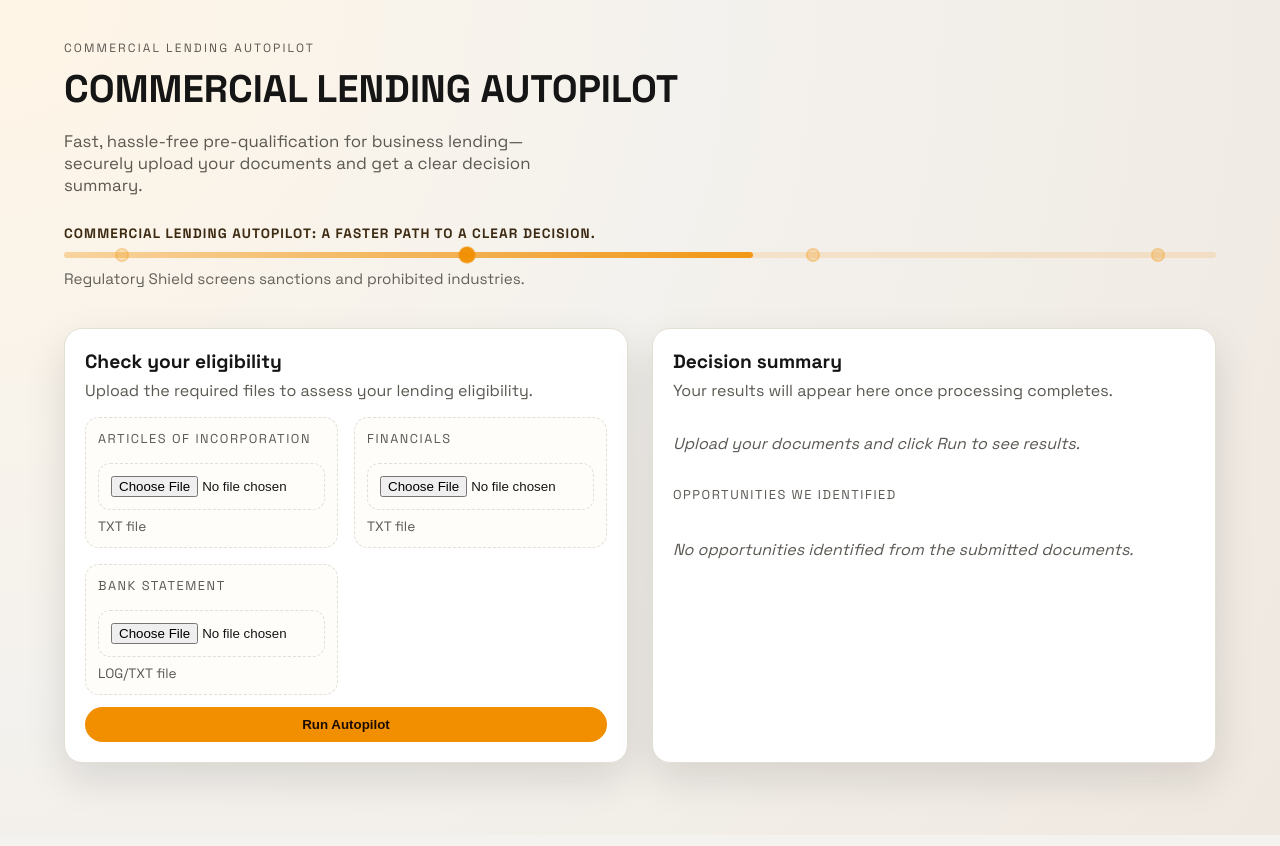
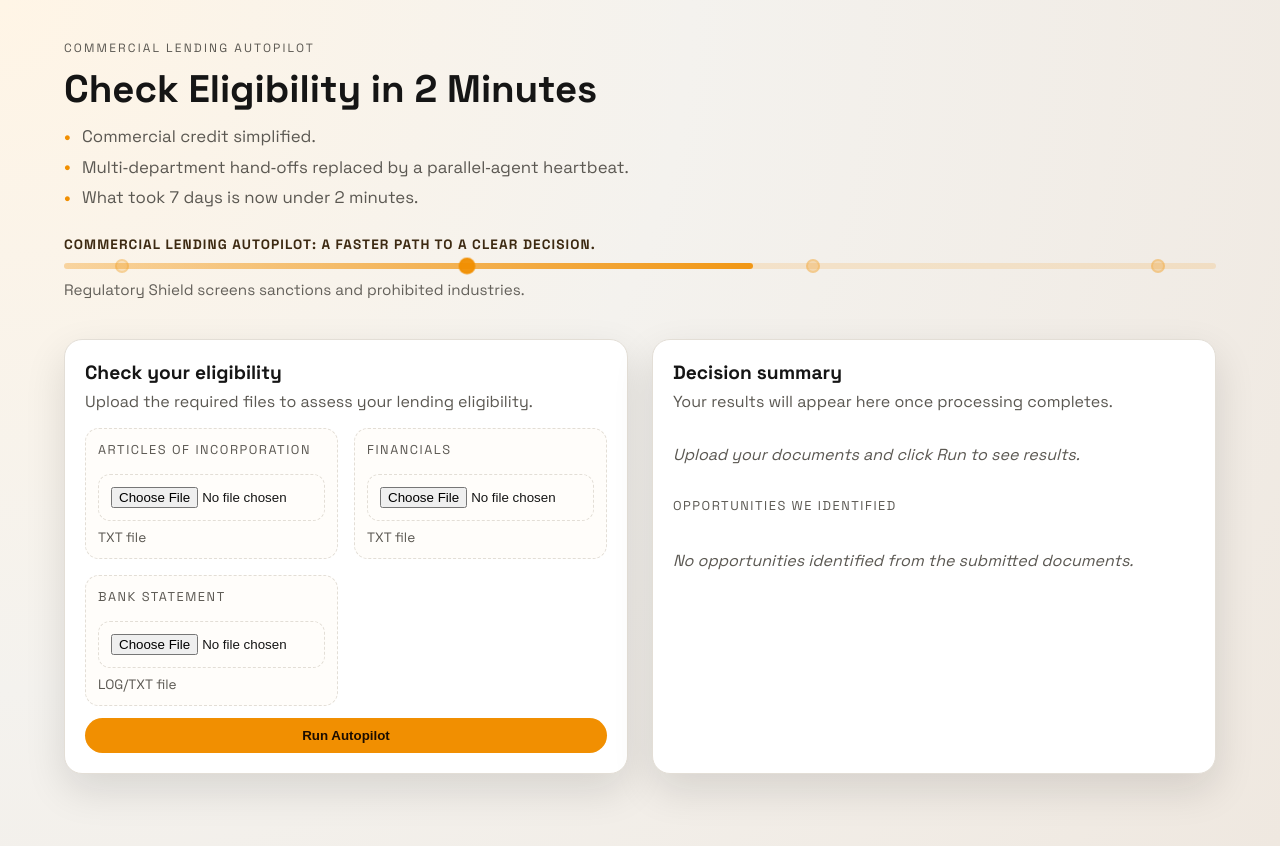
Before and after one commit to ajonescodes/mvp-codex-hackathon, a React (Vite) app in the folder kyb-ui/: page / in a window 1280 px wide. Built offline with nearby package versions, Linux system fonts and the light colour scheme.

Commit message:
Update hero copy and bullets

```diff
--- a/kyb-ui/src/App.jsx
+++ b/kyb-ui/src/App.jsx
@@ -71,11 +71,12 @@ export default function App() {
       <header className="hero">
         <div>
           <p className="eyebrow">Commercial Lending Autopilot</p>
-          <h1>COMMERCIAL LENDING AUTOPILOT</h1>
-          <p className="subhead">
-            Fast, hassle-free pre-qualification for business lending—securely
-            upload your documents and get a clear decision summary.
-          </p>
+          <h1>Check Eligibility in 2 Minutes</h1>
+          <ul className="subhead bullets">
+            <li>Commercial credit simplified.</li>
+            <li>Multi‑department hand‑offs replaced by a parallel‑agent heartbeat.</li>
+            <li>What took 7 days is now under 2 minutes.</li>
+          </ul>
         </div>
       </header>
 
--- a/kyb-ui/src/index.css
+++ b/kyb-ui/src/index.css
@@ -55,9 +55,30 @@ h1 {
 }
 
 .subhead {
-  max-width: 520px;
+  max-width: 100%;
   font-size: 1.05rem;
   color: var(--muted);
+}
+
+.subhead.bullets {
+  list-style: none;
+  padding: 0;
+  margin: 0 0 16px;
+  display: grid;
+  gap: 8px;
+}
+
+.subhead.bullets li {
+  position: relative;
+  padding-left: 18px;
+}
+
+.subhead.bullets li::before {
+  content: "•";
+  position: absolute;
+  left: 0;
+  color: var(--accent);
+  font-weight: 700;
 }
 
 .card {
```
